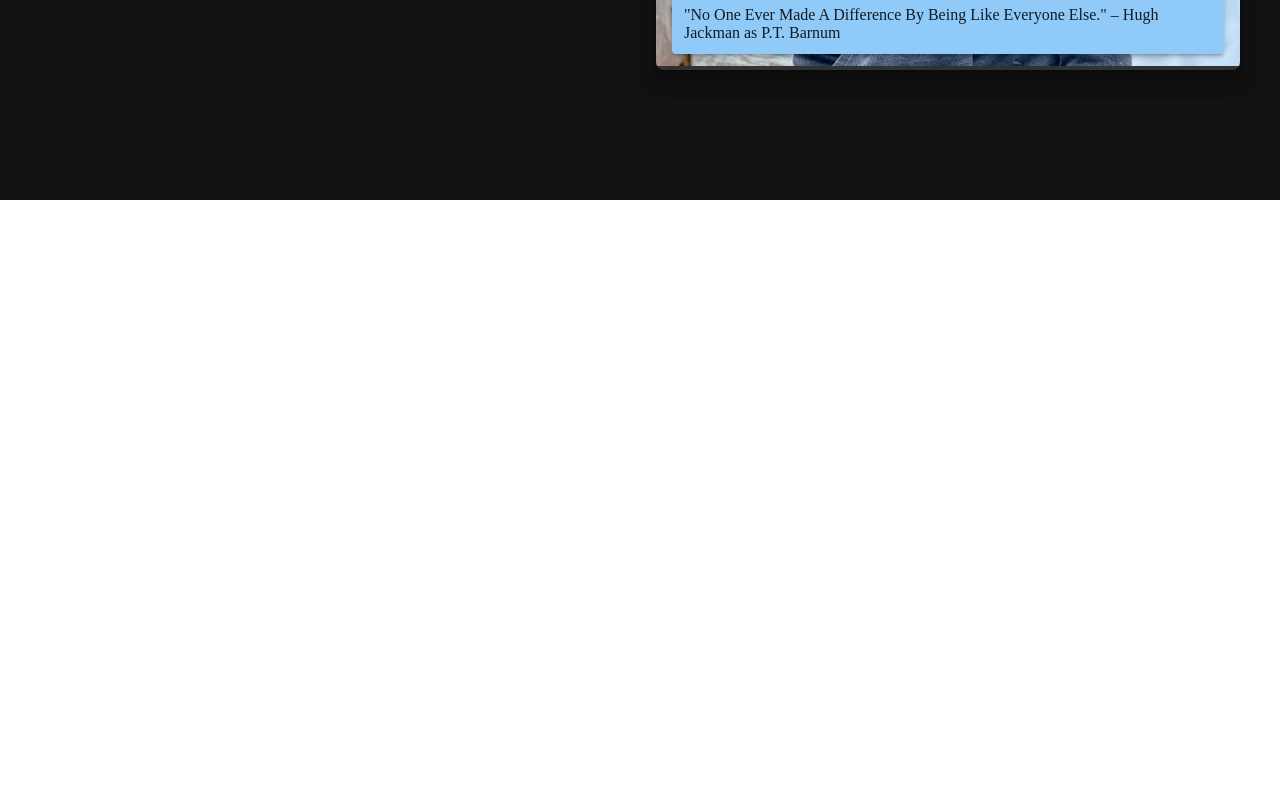
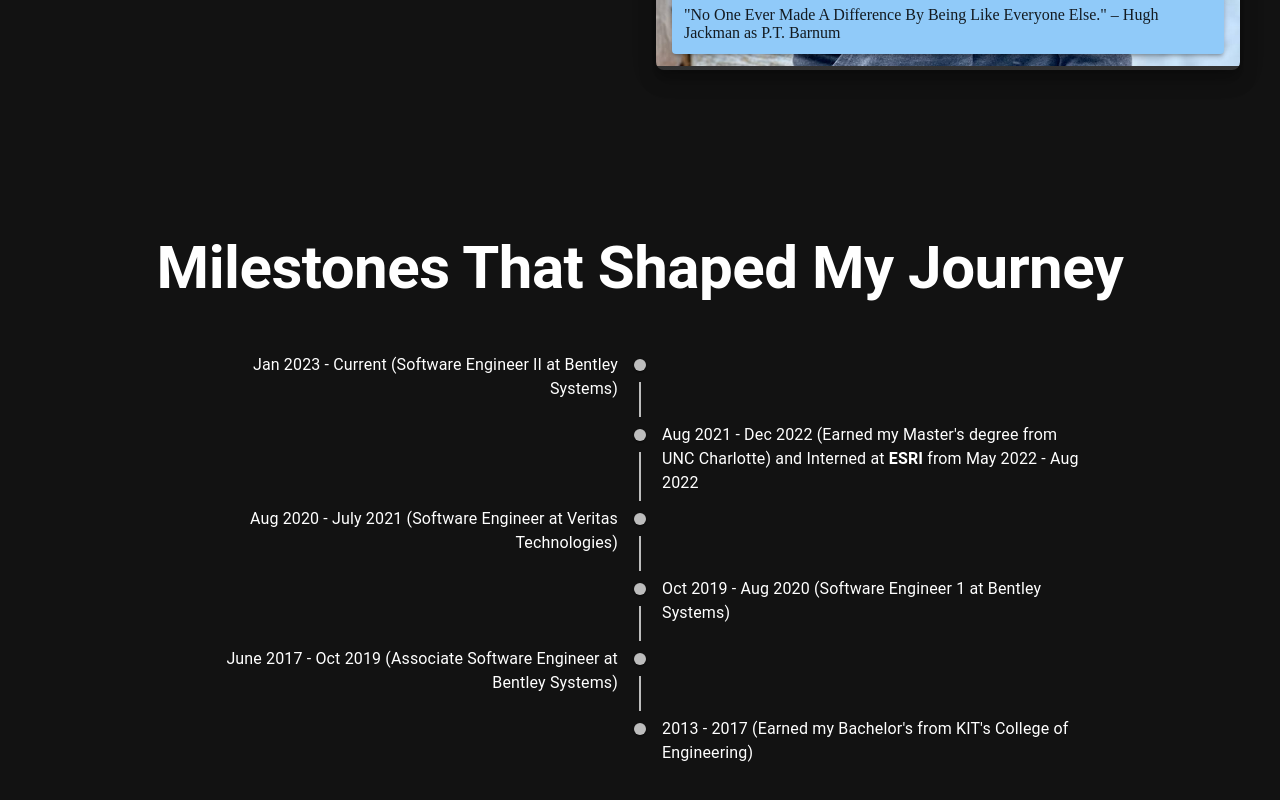
Before and after one commit to akshaybheda/akshaybheda.github.io, a React (Vite) app in the folder portfolio/: page / in a window 1280 px wide. Shown: the part 664-1464 px from the top of the page. Before the commit the page ends 864 px from the top, so only its background shows below. Built offline with nearby package versions, Linux system fonts and the light colour scheme.

Commit message:
added timeline

```diff
--- a/portfolio/package.json
+++ b/portfolio/package.json
@@ -14,6 +14,7 @@
     "@emotion/react": "^11.14.0",
     "@emotion/styled": "^11.14.0",
     "@mui/icons-material": "^6.4.2",
+    "@mui/lab": "6.0.0-beta.26",
     "@mui/material": "^6.4.2",
     "react": "^18.3.1",
     "react-dom": "^18.3.1",
--- a/portfolio/src/App.tsx
+++ b/portfolio/src/App.tsx
@@ -1,7 +1,7 @@
 import { StrictMode } from "react";
 import { createRoot } from "react-dom/client";
 import "./index.css";
-import Homepage from "./components/Homepage.tsx";
+import Homepage from "./components/Homepage/Homepage.tsx";
 import { BrowserRouter, Route, Routes } from "react-router-dom";
 import { createTheme, ThemeProvider } from "@mui/material/styles";
 import Layout from "./components/Layout.tsx";
--- a/portfolio/src/components/Homepage.tsx
+++ /dev/null
@@ -1,81 +0,0 @@
-import Box from "@mui/material/Box";
-import "./Homepage.css";
-import { Typography, Button, Paper, useTheme } from "@mui/material";
-import Grid2 from "@mui/material/Grid2";
-import MyPic from '../assets/image.jpg';
-
-function Homepage() {
-  const theme = useTheme();
-
-  return (
-    <Box
-      sx={{
-        minHeight: "100vh",
-        bgcolor: theme.palette.background.default,
-        color: theme.palette.text.primary,
-        p: 4,
-        display: "flex",
-        alignItems: "center",
-        justifyContent: "center",
-      }}
-    >
-      <Grid2 container spacing={4} maxWidth="lg" alignItems="center">
-        <Grid2 size={6}>
-          <Typography
-            variant="h1"
-            component="h1"
-            fontWeight="bold"
-            gutterBottom
-          >
-            Curious Developer
-          </Typography>
-          <Typography variant="body1" color="text.secondary" gutterBottom>
-            Hey there! Call me Akshay. I enjoy creating kickass websites and
-            performance backend systems, ones that suit your desires and needs
-            using latest technologies and cleanest design patterns.
-          </Typography>
-          <Box sx={{ display: "flex", gap: 2, mt: 2 }}>
-            <Button variant="outlined" color="primary">
-              VIEW PROJECTS
-            </Button>
-            <Button variant="text" color="primary">
-              VIEW RESUME
-            </Button>
-          </Box>
-        </Grid2>
-        <Grid2 size={6}>
-          <Paper
-            variant="elevation"
-            elevation={12}
-            sx={{ position: "relative", borderRadius: 2, overflow: "hidden" }}
-          >
-            <Box
-              component="img"
-              src={MyPic}
-              alt="Akshay Bheda"
-              sx={{ width: "100%", height:"600px", objectFit: "cover" }}
-            />
-            <Box
-              sx={{
-                position: "absolute",
-                bottom: 16,
-                left: 16,
-                right: 16,
-                bgcolor: "primary.main",
-                color: "primary.contrastText",
-                p: 1.5,
-                borderRadius: 1,
-                boxShadow: 3,
-              }}
-            >
-              "No One Ever Made A Difference By Being Like Everyone Else." –
-              Hugh Jackman as P.T. Barnum
-            </Box>
-          </Paper>
-        </Grid2>
-      </Grid2>
-    </Box>
-  );
-}
-
-export default Homepage;
--- /dev/null
+++ b/portfolio/src/components/Homepage/Homepage.tsx
@@ -0,0 +1,101 @@
+import Box from "@mui/material/Box";
+import "./Homepage.css";
+import { Typography, Button, Paper, useTheme } from "@mui/material";
+import Grid2 from "@mui/material/Grid2";
+import MyPic from "../../assets/image.jpg";
+import MyTimeLine from "../Timeline/MyTimeLine";
+
+function Homepage() {
+  const theme = useTheme();
+
+  return (
+    <>
+      <Box
+        sx={{
+          minHeight: "100vh",
+          bgcolor: theme.palette.background.default,
+          color: theme.palette.text.primary,
+          p: 4,
+          display: "flex",
+          alignItems: "center",
+          justifyContent: "center",
+        }}
+      >
+        <Grid2 container spacing={4} maxWidth="lg" alignItems="center">
+          <Grid2 size={6}>
+            <Typography
+              variant="h1"
+              component="h1"
+              fontWeight="bold"
+              gutterBottom
+            >
+              Curious Developer
+            </Typography>
+            <Typography variant="body1" color="text.secondary" gutterBottom>
+              Hey there! Call me Akshay. I enjoy creating kickass websites and
+              performance backend systems, ones that suit your desires and needs
+              using latest technologies and cleanest design patterns.
+            </Typography>
+            <Box sx={{ display: "flex", gap: 2, mt: 2 }}>
+              <Button variant="outlined" color="primary">
+                VIEW PROJECTS
+              </Button>
+              <Button variant="text" color="primary">
+                VIEW RESUME
+              </Button>
+            </Box>
+          </Grid2>
+          <Grid2 size={6}>
+            <Paper
+              variant="elevation"
+              elevation={12}
+              sx={{ position: "relative", borderRadius: 2, overflow: "hidden" }}
+            >
+              <Box
+                component="img"
+                src={MyPic}
+                alt="Akshay Bheda"
+                sx={{ width: "100%", height: "600px", objectFit: "cover" }}
+              />
+              <Box
+                sx={{
+                  position: "absolute",
+                  bottom: 16,
+                  left: 16,
+                  right: 16,
+                  bgcolor: "primary.main",
+                  color: "primary.contrastText",
+                  p: 1.5,
+                  borderRadius: 1,
+                  boxShadow: 3,
+                }}
+              >
+                "No One Ever Made A Difference By Being Like Everyone Else." –
+                Hugh Jackman as P.T. Barnum
+              </Box>
+            </Paper>
+          </Grid2>
+        </Grid2>
+      </Box>
+      <Box
+        sx={{
+          minHeight: "100vh",
+          bgcolor: theme.palette.background.default,
+          color: theme.palette.text.primary,
+          p: 4,
+          display: "flex",
+          flexDirection: "column",
+          alignItems: "center",
+          justifyContent: "center",
+        }}
+      >
+        <Typography variant="h2" component="h1" fontWeight="bold" gutterBottom>
+          Milestones That Shaped My Journey
+        </Typography>
+        <MyTimeLine />
+      </Box>
+    </>
+  );
+}
+
+export default Homepage;
--- /dev/null
+++ b/portfolio/src/components/Timeline/MyTimeLine.tsx
@@ -0,0 +1,60 @@
+import Timeline from "@mui/lab/Timeline";
+import TimelineItem from "@mui/lab/TimelineItem";
+import TimelineSeparator from "@mui/lab/TimelineSeparator";
+import TimelineConnector from "@mui/lab/TimelineConnector";
+import TimelineContent from "@mui/lab/TimelineContent";
+import TimelineDot from "@mui/lab/TimelineDot";
+
+export default function MyTimeLine() {
+  return (
+    <Timeline position="alternate-reverse">
+      <TimelineItem>
+        <TimelineSeparator>
+          <TimelineDot />
+          <TimelineConnector />
+        </TimelineSeparator>
+        <TimelineContent>
+          Jan 2023 - Current (Software Engineer II at Bentley Systems)
+        </TimelineContent>
+      </TimelineItem>
+      <TimelineItem>
+        <TimelineSeparator>
+          <TimelineDot />
+          <TimelineConnector />
+        </TimelineSeparator>
+        <TimelineContent>
+          Aug 2021 - Dec 2022 (Earned my Master's degree from UNC Charlotte) and Interned at <strong>ESRI</strong> from May 2022 - Aug 2022
+        </TimelineContent>
+      </TimelineItem>
+      <TimelineItem>
+        <TimelineSeparator>
+          <TimelineDot />
+          <TimelineConnector />
+        </TimelineSeparator>
+        <TimelineContent>Aug 2020 - July 2021 (Software Engineer at Veritas Technologies)</TimelineContent>
+      </TimelineItem>
+      <TimelineItem>
+        <TimelineSeparator>
+          <TimelineDot />
+          <TimelineConnector />
+        </TimelineSeparator>
+        <TimelineContent>Oct 2019 - Aug 2020 (Software Engineer 1 at Bentley Systems)</TimelineContent>
+      </TimelineItem>
+      <TimelineItem>
+        <TimelineSeparator>
+          <TimelineDot />
+          <TimelineConnector />
+        </TimelineSeparator>
+        <TimelineContent>June 2017 - Oct 2019 (Associate Software Engineer at Bentley Systems)</TimelineContent>
+      </TimelineItem>
+      <TimelineItem>
+        <TimelineSeparator>
+          <TimelineDot />
+        </TimelineSeparator>
+        <TimelineContent>
+         2013 - 2017 (Earned my Bachelor's from KIT's College of Engineering)
+        </TimelineContent>
+      </TimelineItem>
+    </Timeline>
+  );
+}
```
Also changed, not shown: portfolio/src/components/Homepage/Homepage.css (added), 1 other file (tests, documents, lock files or other folders).
